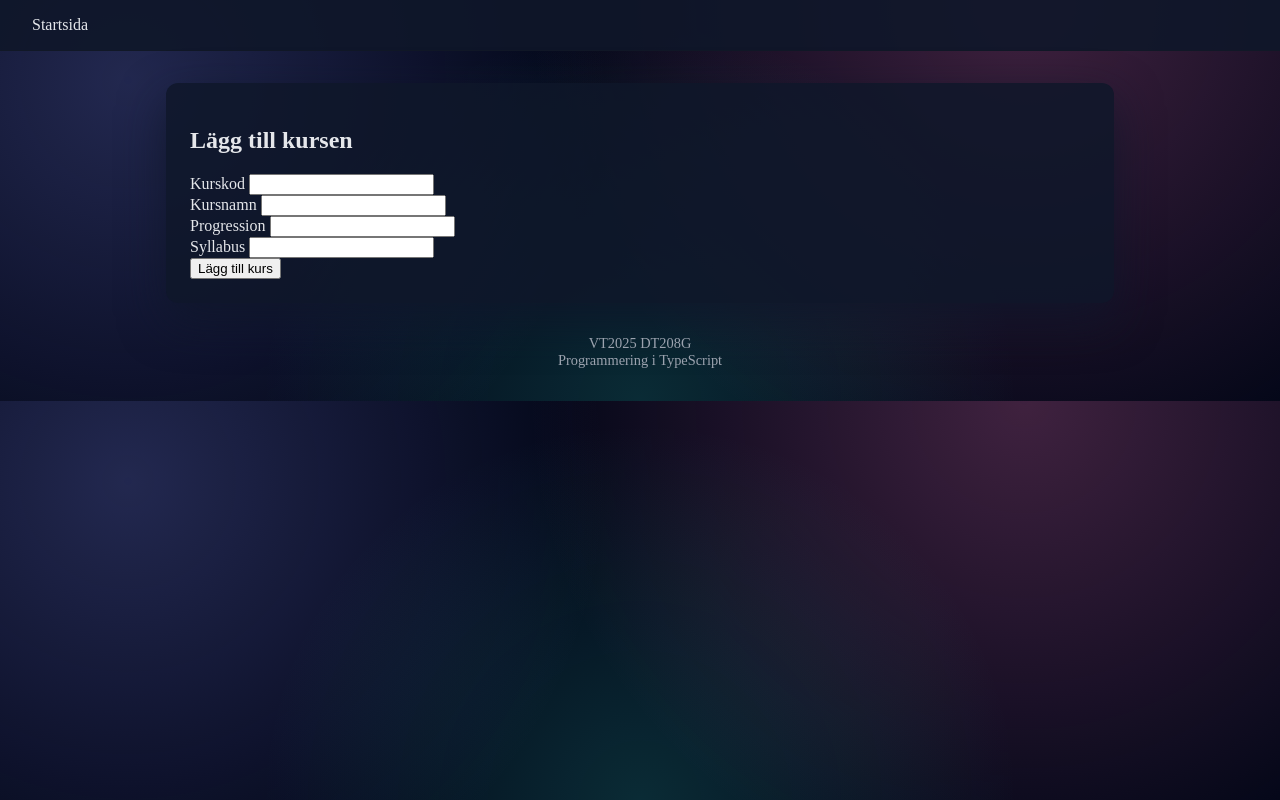
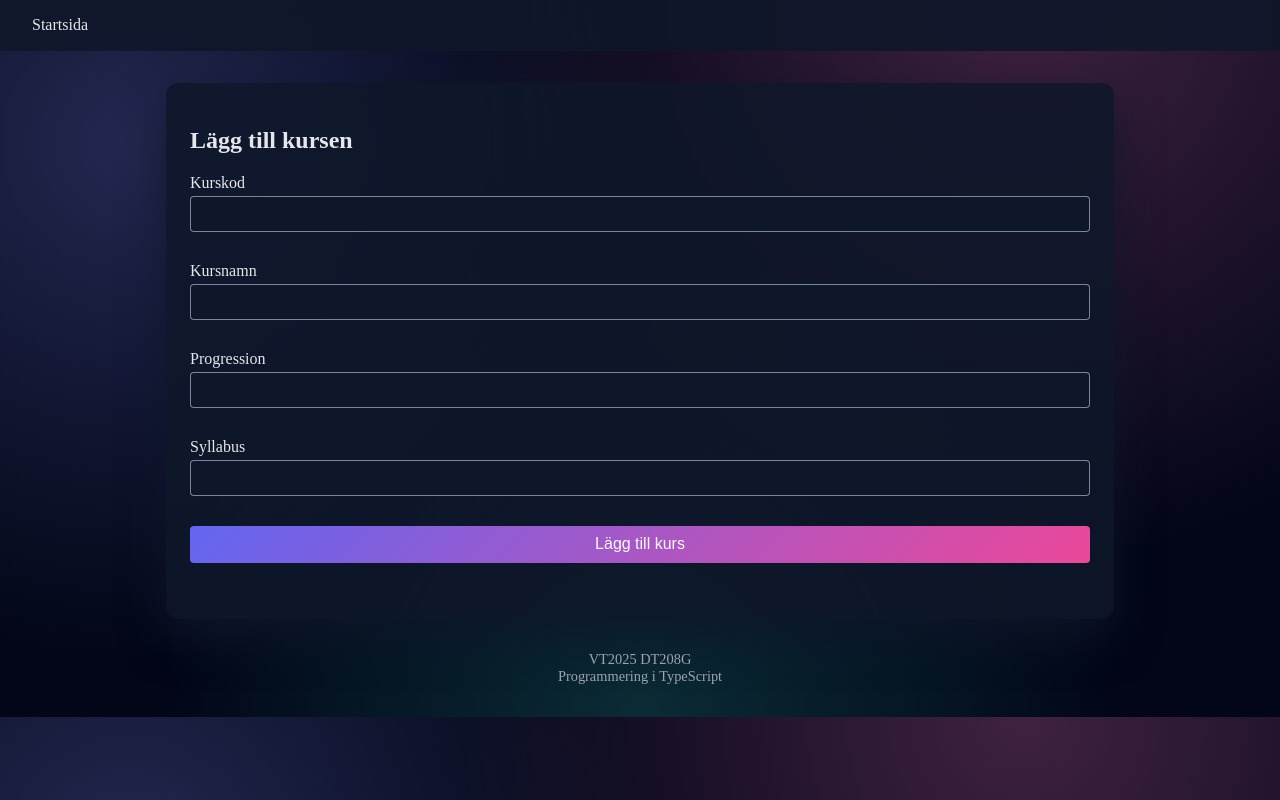
Before and after one commit to umavanmoriel/DT208G_Moment1, a website built with Vite: page DT208G_Moment1/index.html in a window 1280 px wide. Built offline with nearby package versions, Linux system fonts and the light colour scheme.

Commit message:
--Lade till css för form i index.html

```diff
--- a/DT208G_Moment1/index.html
+++ b/DT208G_Moment1/index.html
@@ -17,24 +17,24 @@
     <main>
       <section>
         <h1>Lägg till kursen</h1>
-        <form action="">
-          <div>
+        <form class="addCourse-form" action="">
+          <div class="input-label-section">
             <label for="courseCode">Kurskod</label>
-            <input type="text" id="code" name="courseCode">
+            <input class="form-input" type="text" id="code" name="courseCode">
           </div>
-          <div>
+          <div class="input-label-section">
             <label for="courseName">Kursnamn</label>
-            <input type="text" id="name" name="courseName">
+            <input class="form-input" type="text" id="name" name="courseName">
           </div>
-          <div>
+          <div class="input-label-section">
             <label for="progression">Progression</label>
-            <input type="text" id="progression" name="progression">
+            <input class="form-input" type="text" id="progression" name="progression">
           </div>
-          <div>
+          <div class="input-label-section">
             <label for="syllabus">Syllabus</label>
-            <input type="text" id="syllabus" name="syllabus">
+            <input class="form-input" type="text" id="syllabus" name="syllabus">
           </div>
-          <button>Lägg till kurs</button>
+          <button class="form-button">Lägg till kurs</button>
         </form>
       </section>
     </main>
--- a/DT208G_Moment1/src/style.css
+++ b/DT208G_Moment1/src/style.css
@@ -40,6 +40,45 @@ main {
   box-shadow: 0 18px 45px rgba(15, 23, 42, 0.8);
 }
 
+h1 {
+  color: #e5e7eb;
+}
+
+.addCourse-form {
+  display: grid;
+  gap: 30px;
+  margin-bottom: 2rem;
+}
+
+.input-label-section {
+  display: flex;
+  flex-direction: column;
+  gap: 0.25rem;
+}
+
+.form-input {
+  padding: 0.5rem 0.75rem;
+  border-radius: 4px;
+  border: 1px solid rgba(148, 163, 184, 0.8);
+  background-color: rgba(15, 23, 42, 0.9);
+  color: #e5e7eb;
+  font-size: 1rem;
+}
+
+.form-button {
+  padding: 0.6rem 1.2rem;
+  border-radius: 4px;
+  border: none;
+  background: linear-gradient(135deg, #6366f1, #ec4899); /* blå-lila/rosa nebulosa-knapp */
+  color: #f9fafb;
+  font-size: 1rem;
+  cursor: pointer;
+}
+
+.form-button:hover {
+  background: linear-gradient(135deg, #4f46e5, #db2777);
+}
+
 footer {
   max-width: 900px;
   margin: 1rem auto 2rem;
```
